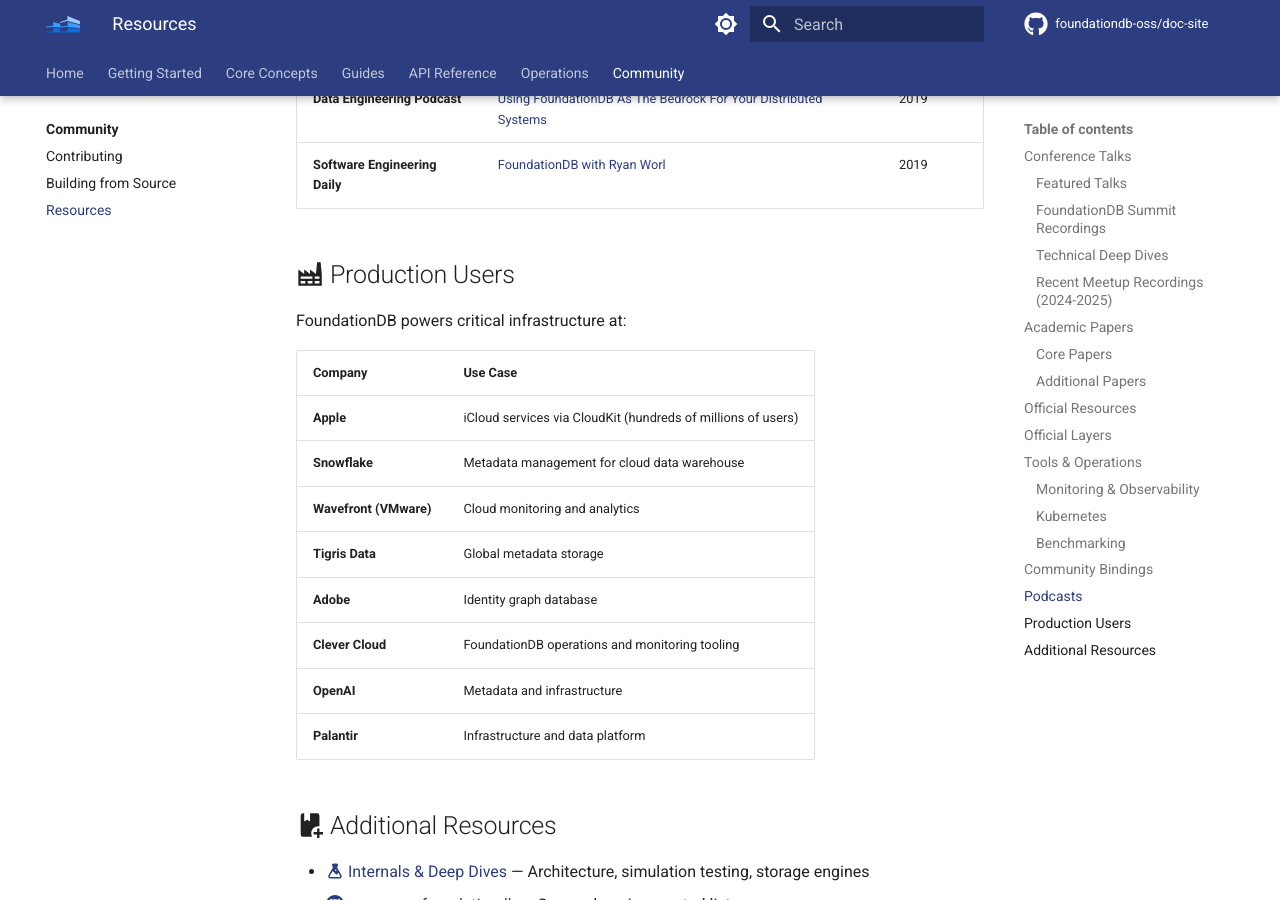
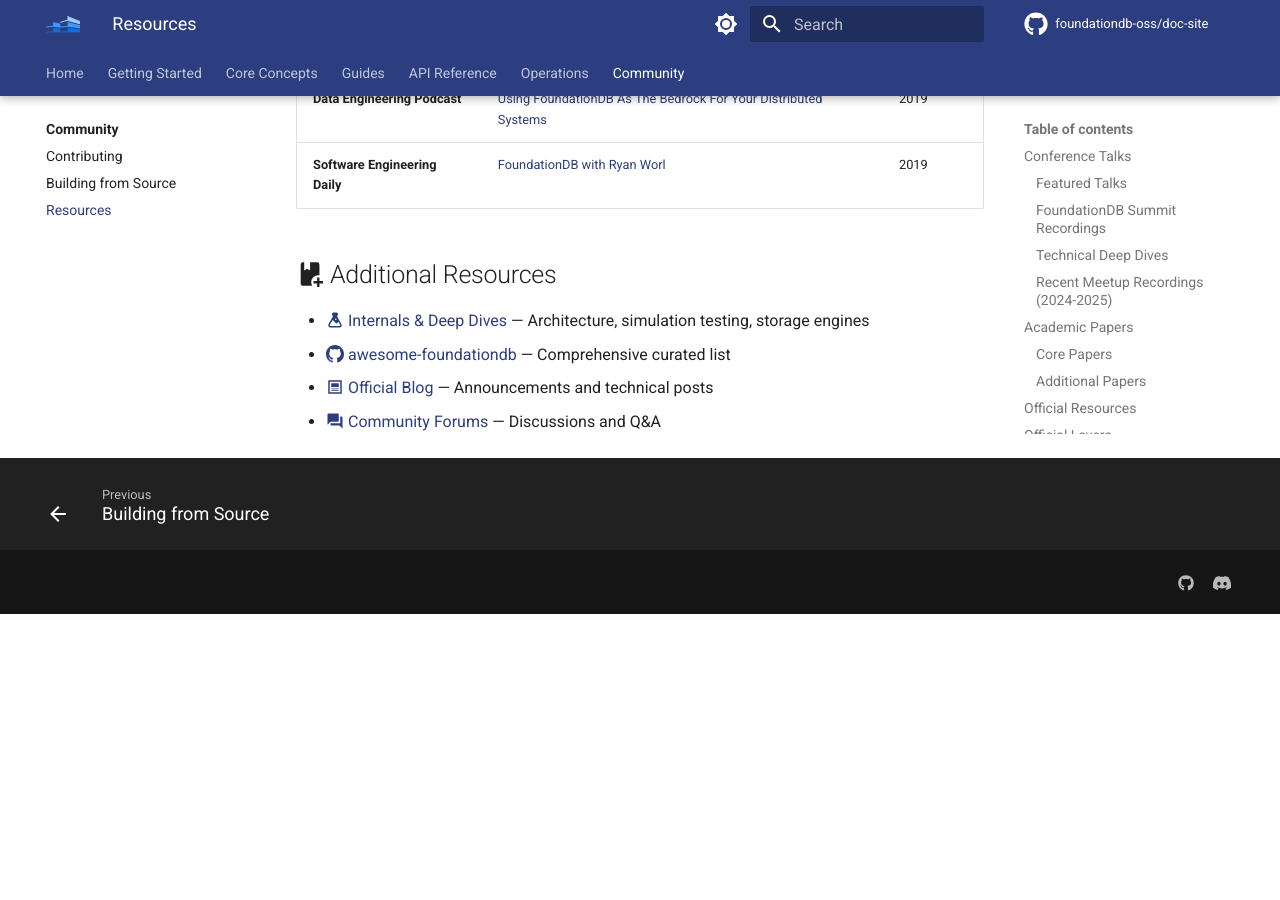
Before and after one commit to foundationdb-oss/doc-site, an MkDocs documentation site: the page built from docs/community/resources.md, in a window 1280 px wide and 900 px high, scrolled down 4557 px. Built offline with MkDocs 1.6.1 and Material for MkDocs 9.7.7, drawn with Linux system fonts in a browser that asks for light colours; comment, search, counter and statistics services are not loaded; the version menu is left out; after the commit the page ends 5171 px from its top, so only the background shows below that.

Commit message:
docs: consolidate production users to community index page
Agent-Id: agent-cb180bc9-3999-47e7-9dca-48a8076769c6

```diff
--- a/docs/community/resources.md
+++ b/docs/community/resources.md
@@ -191,23 +191,6 @@ Beyond official Python, Java, Ruby, Go, and C bindings, the community maintains:
 
 ---
 
-## :material-factory: Production Users
-
-FoundationDB powers critical infrastructure at:
-
-| Company | Use Case |
-|---------|----------|
-| **Apple** | iCloud services via CloudKit (hundreds of millions of users) |
-| **Snowflake** | Metadata management for cloud data warehouse |
-| **Wavefront (VMware)** | Cloud monitoring and analytics |
-| **Tigris Data** | Global metadata storage |
-| **Adobe** | Identity graph database |
-| **Clever Cloud** | FoundationDB operations and monitoring tooling |
-| **OpenAI** | Metadata and infrastructure |
-| **Palantir** | Infrastructure and data platform |
-
----
-
 ## :material-book-plus: Additional Resources
 
 - [:material-flask: Internals & Deep Dives](../guides/internals-overview.md) — Architecture, simulation testing, storage engines
```
Also changed, not shown: docs/community/index.md (+4 -0 lines).
